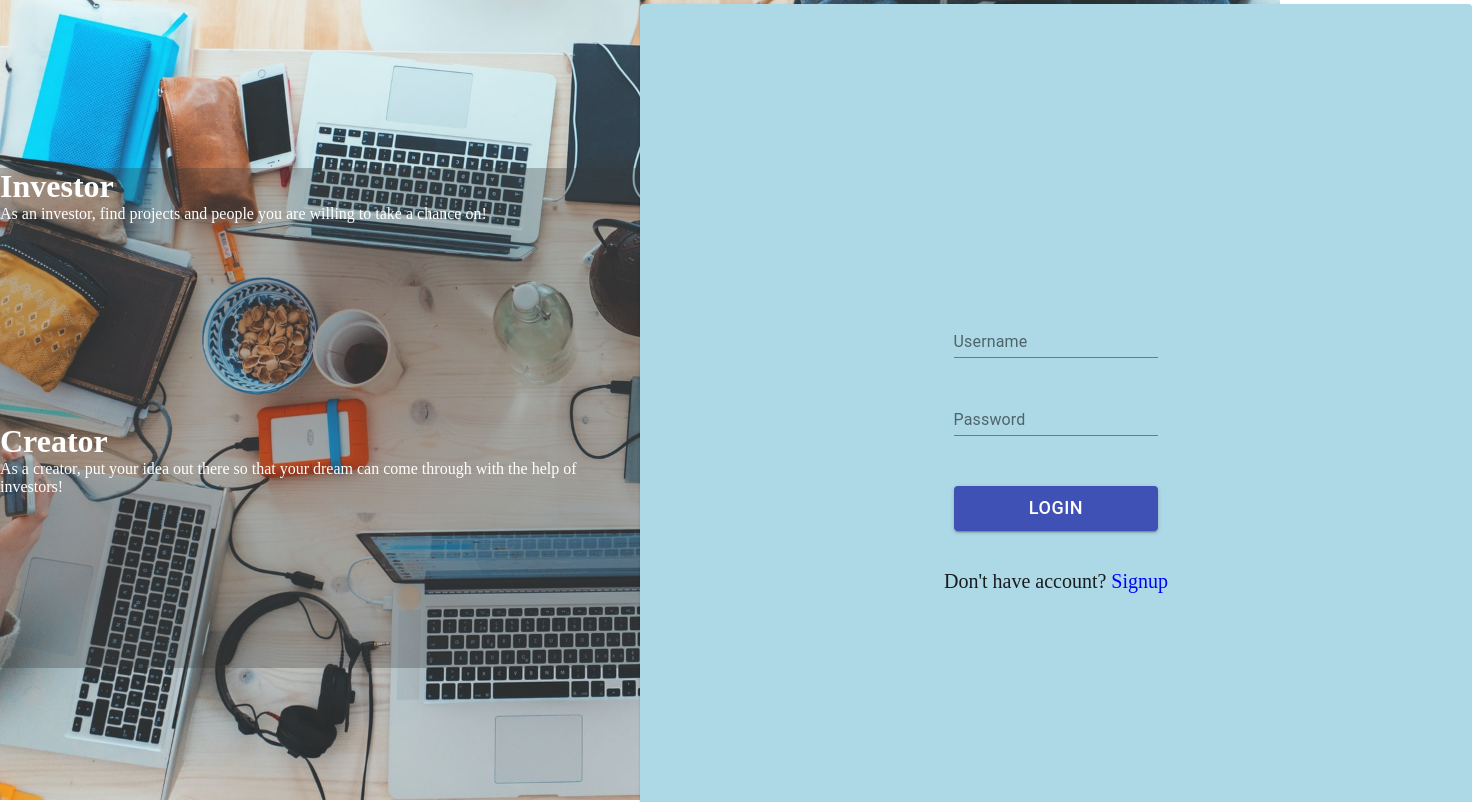
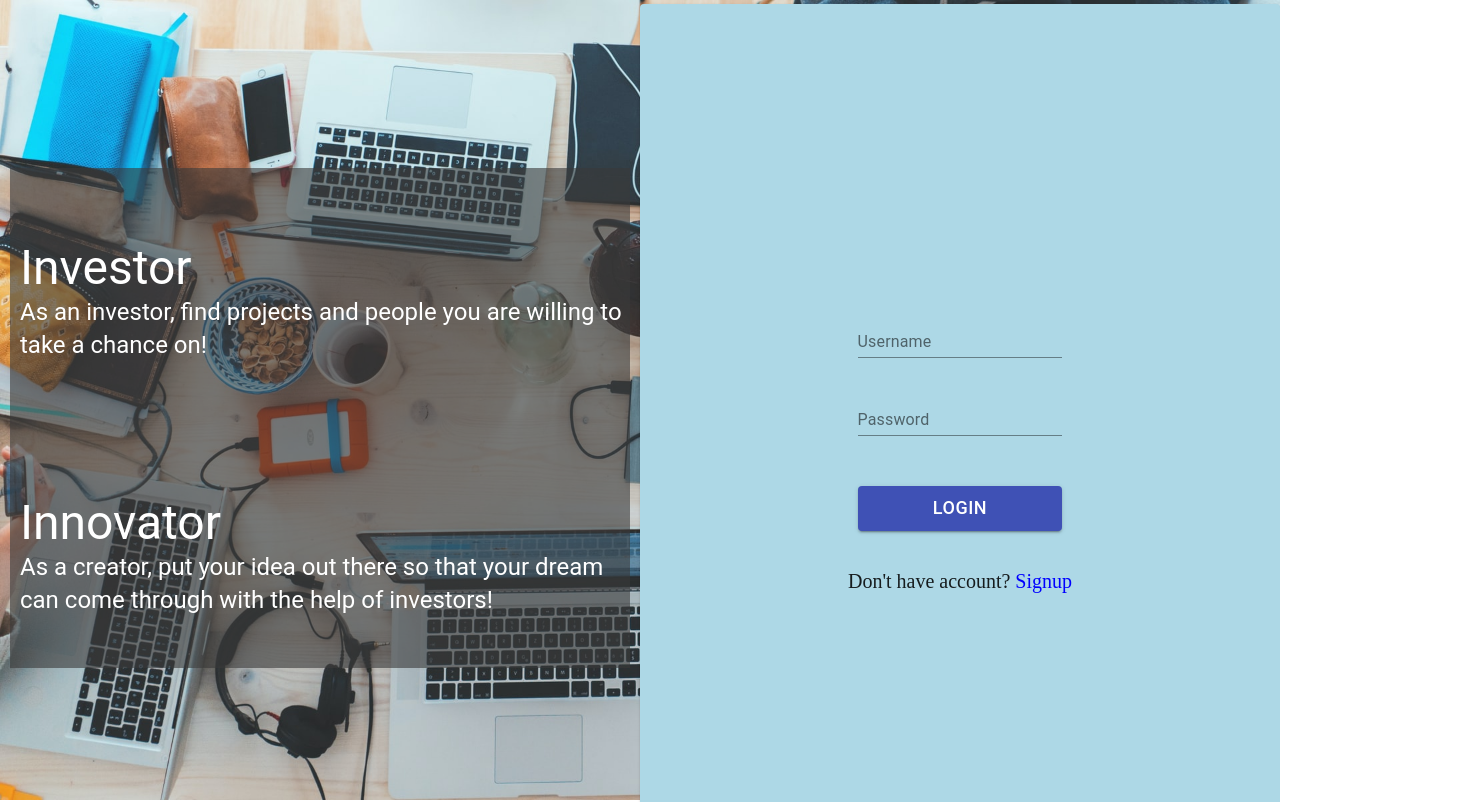
Before and after one commit to Goncalo28/app-client, a React (Create React App) app: page / in a window 1280 px wide. Shown: the top 802 px of the page, 1472 px wide, since content can reach past the window. Built offline with nearby package versions, Linux system fonts and the light colour scheme; no server answers.

Commit message:
to deploy

```diff
--- a/src/App.js
+++ b/src/App.js
@@ -17,11 +17,11 @@ class App extends React.Component {
     loggedInUser: null,
   };
 
-  theme = createMuiTheme({
-    palette: {
-      type: 'light',
-    }
-  })
+  // theme = createMuiTheme({
+  //   palette: {
+  //     type: 'light',
+  //   }
+  // })
 
   setCurrentUser = (user) => {
     this.setState({
@@ -45,7 +45,7 @@ class App extends React.Component {
   render() {
     return (
       <div className="App">
-        <ThemeProvider theme={this.theme}>
+        {/* <ThemeProvider theme={this.theme}> */}
         <ToastContainer />
         <NavDrawer loggedInUser={this.state.loggedInUser} setCurrentUser={this.setCurrentUser} />
         <Switch>
@@ -97,7 +97,7 @@ class App extends React.Component {
             }}
           />
         </Switch>
-        </ThemeProvider>
+        {/* </ThemeProvider> */}
       </div>
     );
   }
--- a/src/components/Chat.js
+++ b/src/components/Chat.js
@@ -3,7 +3,7 @@ import io from 'socket.io-client'
 import TextField from '@material-ui/core/TextField'
 import { Button, Card } from '@material-ui/core'
 
-const socket = io.connect(process.env.REACT_APP_SERVER_API, {
+const socket = io.connect(process.env.REACT_APP_SOCKET, {
     withCredentials: true,
 })
 
--- a/src/components/Home.js
+++ b/src/components/Home.js
@@ -1,7 +1,7 @@
 import React from 'react';
 import Login from './auth/Login';
 import "../index.css";
-import { Grid, Paper, makeStyles } from '@material-ui/core';
+import { Grid, Paper, makeStyles, Typography } from '@material-ui/core';
 import './home.css';
 import { withRouter } from 'react-router-dom';
 
@@ -17,32 +17,32 @@ const Home = (props) => {
             background: "lightBlue",
             width: theme.spacing(100),
             height: theme.spacing(100),
-            marginTop: theme.spacing(0.5)
+            marginTop: theme.spacing(0.5),
         },
     }));
 
     const classes = useStyles();
 
     return (
-        <div style={{ backgroundImage: "url('../images/home-background.jpg')", backgroundSize: "cover", backgroundRepeat: "no-repeat" }} className='home-container'>
+        <div style={{ backgroundImage: "url('../images/home-background.jpg')", backgroundSize: "cover", backgroundRepeat: "no-repeat", flexWrap: 'wrap' }} className='home-container'>
             <Grid container spacing={0}
                 direction="row"
                 justify="center"
                 alignItems="center"
             >
-                <Grid item xs={6}>
-                    <div className="wrapper">
-                        <div className="one">
-                            <h1>Investor</h1>
-                            <p>As an investor, find projects and people you are willing to take a chance on!</p>
+                <Grid item xs={6} style={{ paddingLeft: 10, paddingRight: 10 }}>
+                    <div className="wrapper" style={{ display: 'flex', alignItems: 'left', justifyContent: 'space-around', flexDirection: 'column' }}>
+                        <div className="one" style={{ paddingLeft: 10, marginTop: 20 }}>
+                            <Typography variant='h3'>Investor</Typography>
+                            <Typography variant='h5'>As an investor, find projects and people you are willing to take a chance on!</Typography>
                         </div>
-                        <div className="two">
-                            <h1>Creator</h1>
-                            <p>As a creator, put your idea out there so that your dream can come through with the help of investors!</p>
+                        <div className="two" style={{ paddingLeft: 10, marginTop: 20 }}>
+                            <Typography variant='h3'>Innovator</Typography>
+                            <Typography variant='h5'>As a creator, put your idea out there so that your dream can come through with the help of investors!</Typography>
                         </div>
                     </div>
                 </Grid>
-                <Grid item xs={6}>
+                <Grid item xs={6} style={{ display: 'flex' }}>
                     <Paper className={classes.paper}>
                         <Login loggedInUser={props.loggedInUser} setCurrentUser={props.setCurrentUser} />
                     </Paper>
--- a/src/components/NavDrawer.js
+++ b/src/components/NavDrawer.js
@@ -14,6 +14,7 @@ import PersonIcon from '@material-ui/icons/Person';
 import ExitToAppIcon from '@material-ui/icons/ExitToApp';
 import MailIcon from '@material-ui/icons/Mail';
 import AuthService from '../utils/auth';
+import Switch from '@material-ui/core/Switch';
 import Search from './Search';
 
 const drawerWidth = 180;
--- a/src/components/Profile.js
+++ b/src/components/Profile.js
@@ -216,7 +216,7 @@ class Profile extends Component {
                                             <Card key={connection.id} style={{ display: 'flex', flexDirection: 'row', justifyContent: 'space-around', marginTop: '3%', alignItems: 'center', height: 50 }}>
                                                 <Typography variant='body1'>Sent to:</Typography>
                                                 <Typography variant='body1' style={{ fontSize: 15 }}>{connection.user}</Typography>
-                                                <CardMedia><Avatar style={{ backgroundColor: 'rgba(9, 161, 245)' }}>{this.state.username.charAt(0)}</Avatar></CardMedia>
+                                                <CardMedia><Avatar style={{ backgroundColor: 'rgba(9, 161, 245)' }}>{connection.user.charAt(0)}</Avatar></CardMedia>
                                             </Card>
                                         </div>
                                     )
--- a/src/index.css
+++ b/src/index.css
@@ -7,7 +7,7 @@
     grid-template-columns: repeat(1, 1fr);
     gap: 10px;
     grid-auto-rows: minmax(100px, auto);
-    background: rgba(58, 58, 58, 0.3);
+    background: rgba(58, 58, 58, 0.596);
     height: 500px;
     color: white;
   }
```
Also changed, not shown: 2 other files (tests, documents, lock files or other folders). Lines whose indentation alone changed are shown as unchanged.
